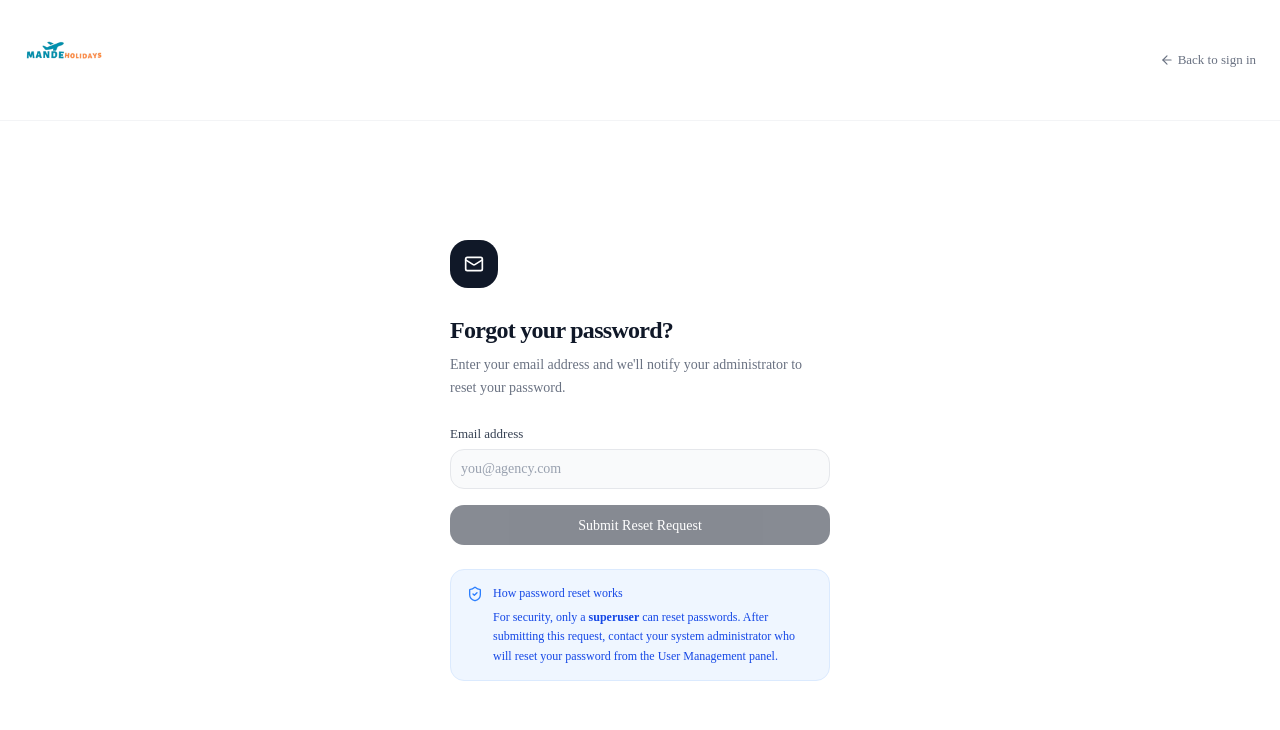
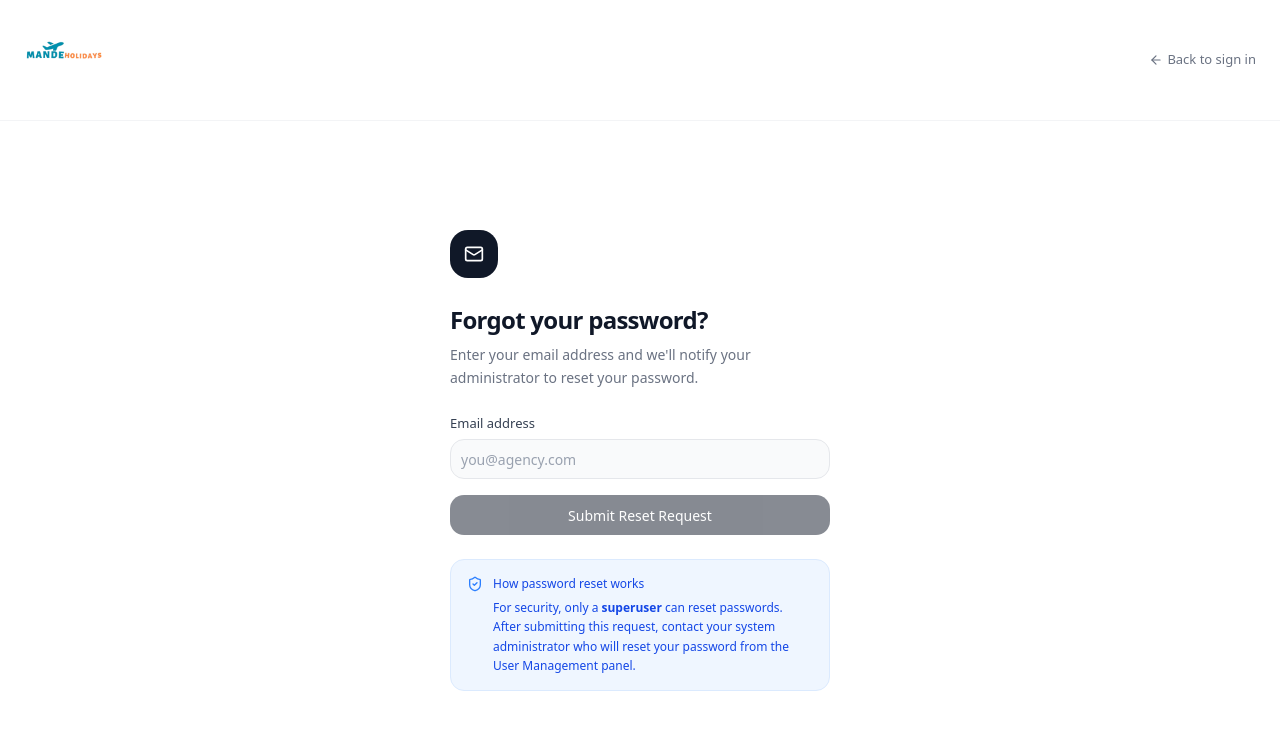
Before and after one commit to architgupta593-png/Quotation-project, a Next.js app: page /forgot-password in a window 1280 px wide. Shown: the top 730 px of the page. Built offline with nearby package versions, Linux system fonts and the light colour scheme; no server answers.

Commit message:
feat: initialize Tailwind CSS configuration and add Kerala travel package documentation

```diff
--- a/src/app/globals.css
+++ b/src/app/globals.css
@@ -1,6 +1,4 @@
 @import "tailwindcss";
-@import "tw-animate-css";
-@import "shadcn/tailwind.css";
 
 @custom-variant dark (&:is(.dark *));
 
@@ -49,82 +47,81 @@
 }
 
 :root {
-  --background: oklch(1 0 0);
-  --foreground: oklch(0.145 0 0);
-  --card: oklch(1 0 0);
-  --card-foreground: oklch(0.145 0 0);
-  --popover: oklch(1 0 0);
-  --popover-foreground: oklch(0.145 0 0);
-  --primary: oklch(0.205 0 0);
-  --primary-foreground: oklch(0.985 0 0);
-  --secondary: oklch(0.97 0 0);
-  --secondary-foreground: oklch(0.205 0 0);
-  --muted: oklch(0.97 0 0);
-  --muted-foreground: oklch(0.556 0 0);
-  --accent: oklch(0.97 0 0);
-  --accent-foreground: oklch(0.205 0 0);
-  --destructive: oklch(0.577 0.245 27.325);
-  --border: oklch(0.922 0 0);
-  --input: oklch(0.922 0 0);
-  --ring: oklch(0.708 0 0);
-  --chart-1: oklch(0.87 0 0);
-  --chart-2: oklch(0.556 0 0);
-  --chart-3: oklch(0.439 0 0);
-  --chart-4: oklch(0.371 0 0);
-  --chart-5: oklch(0.269 0 0);
+  --background: #ffffff;
+  --foreground: #0f172a;
+  --card: #ffffff;
+  --card-foreground: #0f172a;
+  --popover: #ffffff;
+  --popover-foreground: #0f172a;
+  --primary: #4f46e5;
+  --primary-foreground: #ffffff;
+  --secondary: #f1f5f9;
+  --secondary-foreground: #0f172a;
+  --muted: #f8fafc;
+  --muted-foreground: #64748b;
+  --accent: #f1f5f9;
+  --accent-foreground: #0f172a;
+  --destructive: #ef4444;
+  --border: #e2e8f0;
+  --input: #e2e8f0;
+  --ring: #6366f1;
+  --chart-1: #6366f1;
+  --chart-2: #10b981;
+  --chart-3: #f59e0b;
+  --chart-4: #8b5cf6;
+  --chart-5: #ec4899;
   --radius: 0.625rem;
-  --sidebar: oklch(0.985 0 0);
-  --sidebar-foreground: oklch(0.145 0 0);
-  --sidebar-primary: oklch(0.205 0 0);
-  --sidebar-primary-foreground: oklch(0.985 0 0);
-  --sidebar-accent: oklch(0.97 0 0);
-  --sidebar-accent-foreground: oklch(0.205 0 0);
-  --sidebar-border: oklch(0.922 0 0);
-  --sidebar-ring: oklch(0.708 0 0);
+  --sidebar: #ffffff;
+  --sidebar-foreground: #0f172a;
+  --sidebar-primary: #4f46e5;
+  --sidebar-primary-foreground: #ffffff;
+  --sidebar-accent: #f1f5f9;
+  --sidebar-accent-foreground: #0f172a;
+  --sidebar-border: #e2e8f0;
+  --sidebar-ring: #6366f1;
 }
 
 .dark {
-  --background: oklch(0.145 0 0);
-  --foreground: oklch(0.985 0 0);
-  --card: oklch(0.205 0 0);
-  --card-foreground: oklch(0.985 0 0);
-  --popover: oklch(0.205 0 0);
-  --popover-foreground: oklch(0.985 0 0);
-  --primary: oklch(0.922 0 0);
-  --primary-foreground: oklch(0.205 0 0);
-  --secondary: oklch(0.269 0 0);
-  --secondary-foreground: oklch(0.985 0 0);
-  --muted: oklch(0.269 0 0);
-  --muted-foreground: oklch(0.708 0 0);
-  --accent: oklch(0.269 0 0);
-  --accent-foreground: oklch(0.985 0 0);
-  --destructive: oklch(0.704 0.191 22.216);
-  --border: oklch(1 0 0 / 10%);
-  --input: oklch(1 0 0 / 15%);
-  --ring: oklch(0.556 0 0);
-  --chart-1: oklch(0.87 0 0);
-  --chart-2: oklch(0.556 0 0);
-  --chart-3: oklch(0.439 0 0);
-  --chart-4: oklch(0.371 0 0);
-  --chart-5: oklch(0.269 0 0);
-  --sidebar: oklch(0.205 0 0);
-  --sidebar-foreground: oklch(0.985 0 0);
-  --sidebar-primary: oklch(0.488 0.243 264.376);
-  --sidebar-primary-foreground: oklch(0.985 0 0);
-  --sidebar-accent: oklch(0.269 0 0);
-  --sidebar-accent-foreground: oklch(0.985 0 0);
-  --sidebar-border: oklch(1 0 0 / 10%);
-  --sidebar-ring: oklch(0.556 0 0);
+  --background: #0f172a;
+  --foreground: #f8fafc;
+  --card: #1e293b;
+  --card-foreground: #f8fafc;
+  --popover: #1e293b;
+  --popover-foreground: #f8fafc;
+  --primary: #6366f1;
+  --primary-foreground: #ffffff;
+  --secondary: #334155;
+  --secondary-foreground: #f8fafc;
+  --muted: #1e293b;
+  --muted-foreground: #94a3b8;
+  --accent: #334155;
+  --accent-foreground: #f8fafc;
+  --destructive: #f87171;
+  --border: #334155;
+  --input: #334155;
+  --ring: #818cf8;
+  --chart-1: #818cf8;
+  --chart-2: #34d399;
+  --chart-3: #fbbf24;
+  --chart-4: #a78bfa;
+  --chart-5: #f472b6;
+  --sidebar: #0f172a;
+  --sidebar-foreground: #f8fafc;
+  --sidebar-primary: #6366f1;
+  --sidebar-primary-foreground: #ffffff;
+  --sidebar-accent: #1e293b;
+  --sidebar-accent-foreground: #f8fafc;
+  --sidebar-border: #334155;
+  --sidebar-ring: #818cf8;
 }
 
 @layer base {
   * {
-    @apply border-border outline-ring/50;
+    border-color: var(--border);
   }
   body {
-    @apply bg-background text-foreground;
-  }
-  html {
-    @apply font-sans;
+    background-color: var(--background);
+    color: var(--foreground);
+    font-family: var(--font-sans), system-ui, -apple-system, BlinkMacSystemFont, "Segoe UI", Roboto, "Helvetica Neue", Arial, sans-serif;
   }
 }
```
